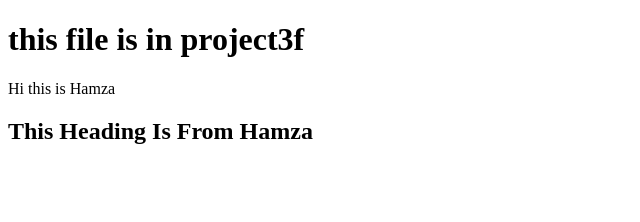
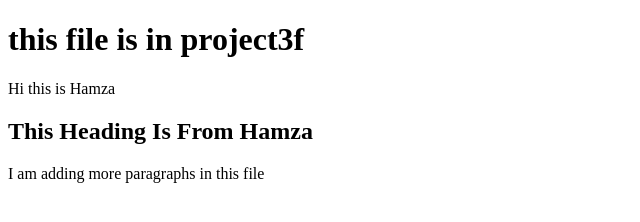
Before and after one commit to hfafar/project3f, a plain HTML site: page index.html in a window 1280 px wide. Shown: the whole page, without its empty margins (0-640 px from the left). Drawn offline with Linux system fonts and the light colour scheme.

Commit message:
first commit

```diff
--- a/index.html
+++ b/index.html
@@ -10,5 +10,6 @@
     <h1>this file is in project3f</h1>
     <p>Hi this is Hamza</p>
     <h2>This Heading Is From Hamza</h2>
+    <p>I am adding more paragraphs in this file</p>
 </body>
 </html>
```
